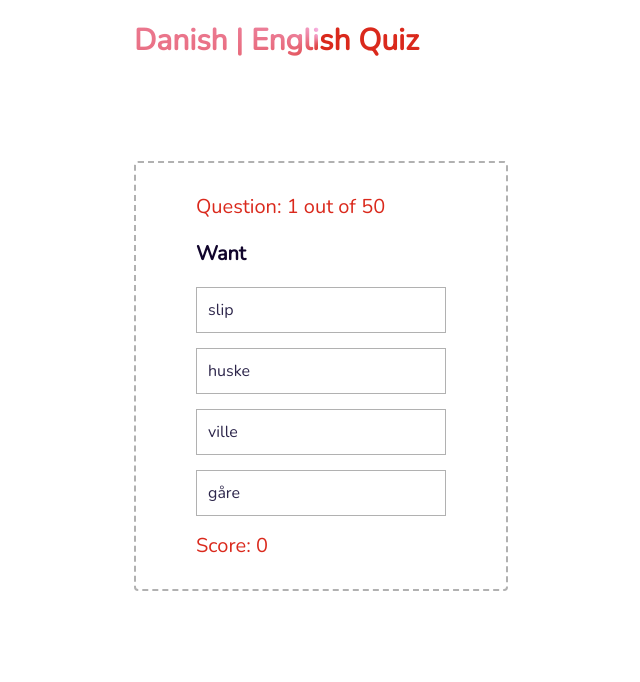
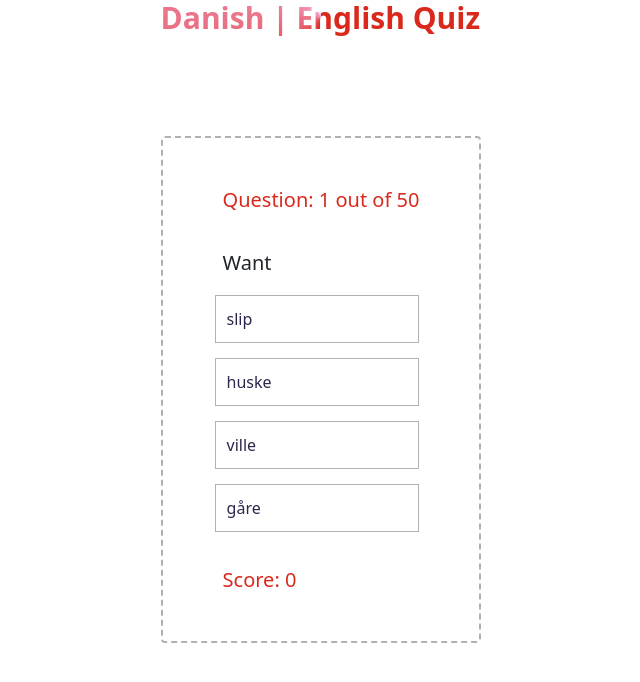
Before and after one commit to smithniels/clonelingo, a React (Create React App) app: page / in a window 1280 px wide. Shown: the top 682 px of the page, without its empty margins (319-959 px from the left). Built offline with nearby package versions, Linux system fonts and the light colour scheme.

Commit message:
Started the bootstrap-react journey

```diff
--- a/package.json
+++ b/package.json
@@ -7,11 +7,13 @@
     "@testing-library/jest-dom": "^5.16.5",
     "@testing-library/react": "^13.4.0",
     "@testing-library/user-event": "^13.5.0",
+    "bootstrap": "^5.2.3",
     "classnames": "^2.3.2",
     "git": "^0.1.5",
     "prop-types": "^15.8.1",
     "rc-progress": "^3.4.1",
     "react": "^18.2.0",
+    "react-bootstrap": "^2.7.4",
     "react-circular-progressbar": "^2.1.0",
     "react-dom": "^18.2.0",
     "react-scripts": "^5.0.1",
--- a/public/index.html
+++ b/public/index.html
@@ -11,6 +11,12 @@
     />
     <link rel="apple-touch-icon" href="%PUBLIC_URL%/logo192.png" />
     <link rel="manifest" href="%PUBLIC_URL%/manifest.json" />
+    <link
+      rel="stylesheet"
+      href="https://cdn.jsdelivr.net/npm/bootstrap@5.2.3/dist/css/bootstrap.min.css"
+      integrity="sha384-rbsA2VBKQhggwzxH7pPCaAqO46MgnOM80zW1RWuH61DGLwZJEdK2Kadq2F9CUG65"
+      crossorigin="anonymous"
+    />
     <title>Danish|English Quiz</title>
   </head>
   <body>
--- a/src/App.css
+++ b/src/App.css
@@ -30,12 +30,15 @@
 
 .question-text {
   font-size: 15px;
+  padding-top: 10%;
 }
 
 .question-card h2 {
   font-size: 20px;
   font-weight: 500;
   margin: 0;
+
+  padding: 10% 0px 10% 0px ;
   color:RGB(218,41,28) !important;
 }
 
--- a/src/App.js
+++ b/src/App.js
@@ -1,20 +1,13 @@
-// TODO: make text colors change depending on correct-ness
 // --> scribbles <---
-/*
-Adding onClick event for answers where if the {option.isCorrect}
- then do greenCorrect function
- else redIncorrect function
-    */
 // TODO: randomize question answers (probably create a new "words" JSON file)
 // TODO: add in a progress bar
-// TODO: add hover  --> color change for answers or add in a border (black?) while answers are bing hovered
-
-// investigate consulting contracts with vacations days
 
 import React, { useState, useEffect } from 'react';
 import './App.css';
 import RandArray from './components/Randomizer.js';
 import classNames from 'classnames';
+import 'bootstrap/dist/css/bootstrap.min.css';
+// import ProgressBar from 'react-bootstrap/ProgressBar';
 
 function App() {
   // Properties
@@ -57,7 +50,16 @@
   };
 
   useEffect(() => {
-    // Reset selected option and isActive after 1 second
+    // Reset selected option and isActive after 1 second after selection is made
+    if (selectedOption !== null) {
+      setTimeout(() => {
+        setSelectedOption(null);
+        setIsActive(false);
+      }, 1000);
+    }
+  }, [selectedOption]);
+
+  useEffect(() => {
     if (selectedOption !== null) {
       setTimeout(() => {
         setSelectedOption(null);
@@ -112,6 +114,7 @@
               );
             })}
           </ul>
+          {/* {ProgressBar} */}
           <h2>Score: {score}</h2>
         </div>
       )}
--- a/src/components/Questions.js
+++ b/src/components/Questions.js
@@ -125,7 +125,7 @@
     ],
   },
   {
-    text: 'Deliver',
+    text: 'Spring (season)',
     options: [
       {
         id: 0,
@@ -134,7 +134,7 @@
       },
       {
         id: 1,
-        text: 'aflevere',
+        text: 'foråret',
         isCorrect: true,
       },
       {
@@ -464,8 +464,8 @@
       },
       {
         id: 2,
-        text: '	sædvanlig', // usual
-        isCorrect: false,
+        text: 'hyppigt', // frequently
+        isCorrect: true,
       },
       {
         id: 3,
@@ -1221,7 +1221,7 @@
       {
         id: 3,
         text: 'skinnende', // shiny
-        isCorrect: true,
+        isCorrect: false,
       },
     ],
   },
```
Also changed, not shown: 1 other file (tests, documents, lock files or other folders). Lines whose indentation alone changed are shown as unchanged.
